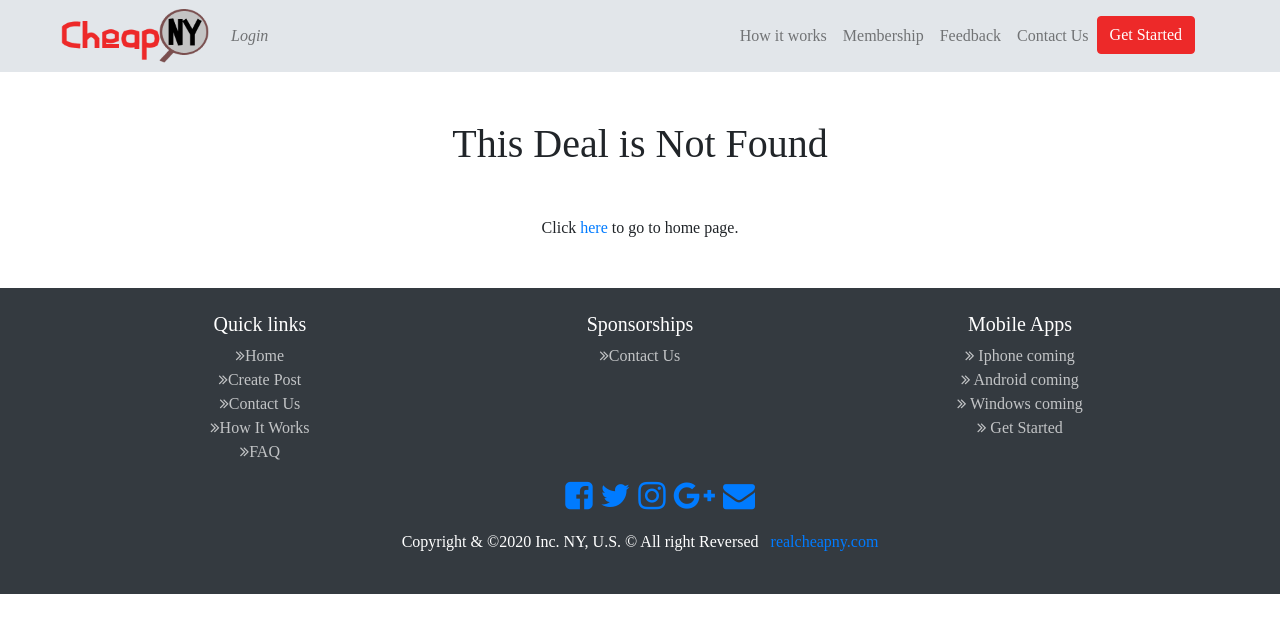
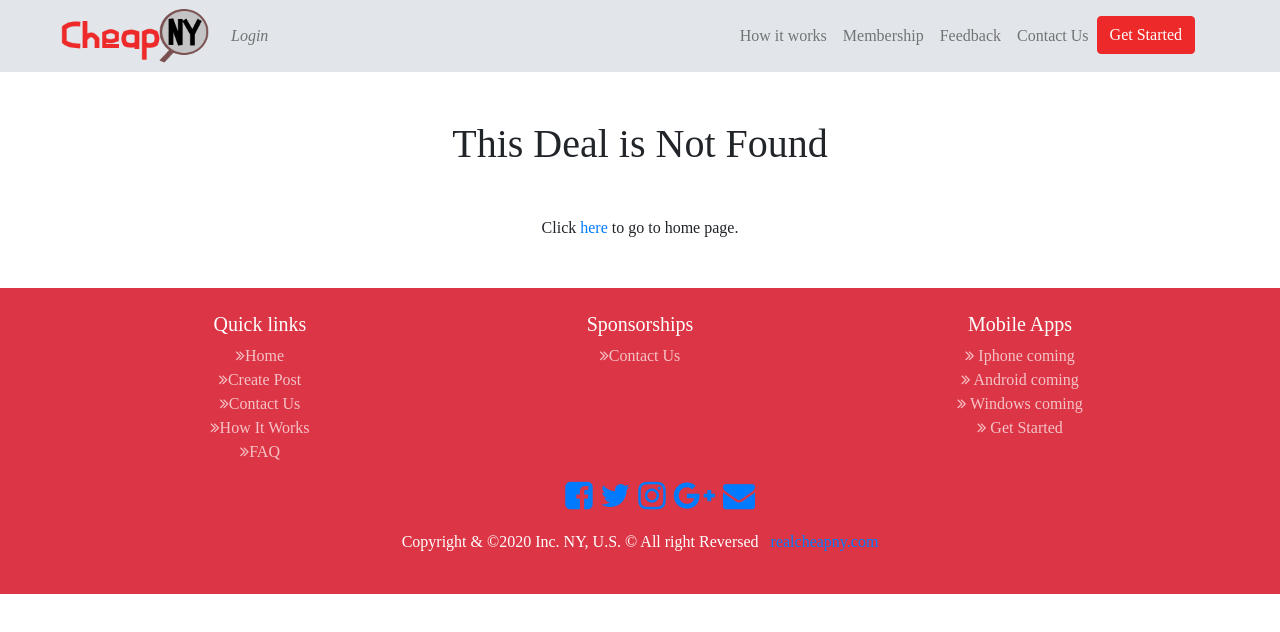
Before and after one commit to electrone901/cheap-nyc-frontend-final, a React (Create React App) app: page /nodealfound in a window 1280 px wide. Shown: the top 632 px of the page. Built offline with nearby package versions, Linux system fonts and the light colour scheme; a web font is replaced by a local one.

Commit message:
change the background color of the footer

```diff
--- a/src/component/layout/Footer.js
+++ b/src/component/layout/Footer.js
@@ -8,7 +8,7 @@
 
 export default() => {
     return (
-        <footer className="bg-dark text-white mt-5 p-4 text-center">
+        <footer className="bg-danger text-white mt-5 p-4 text-center">
 
             <section className="footer">
 
```
